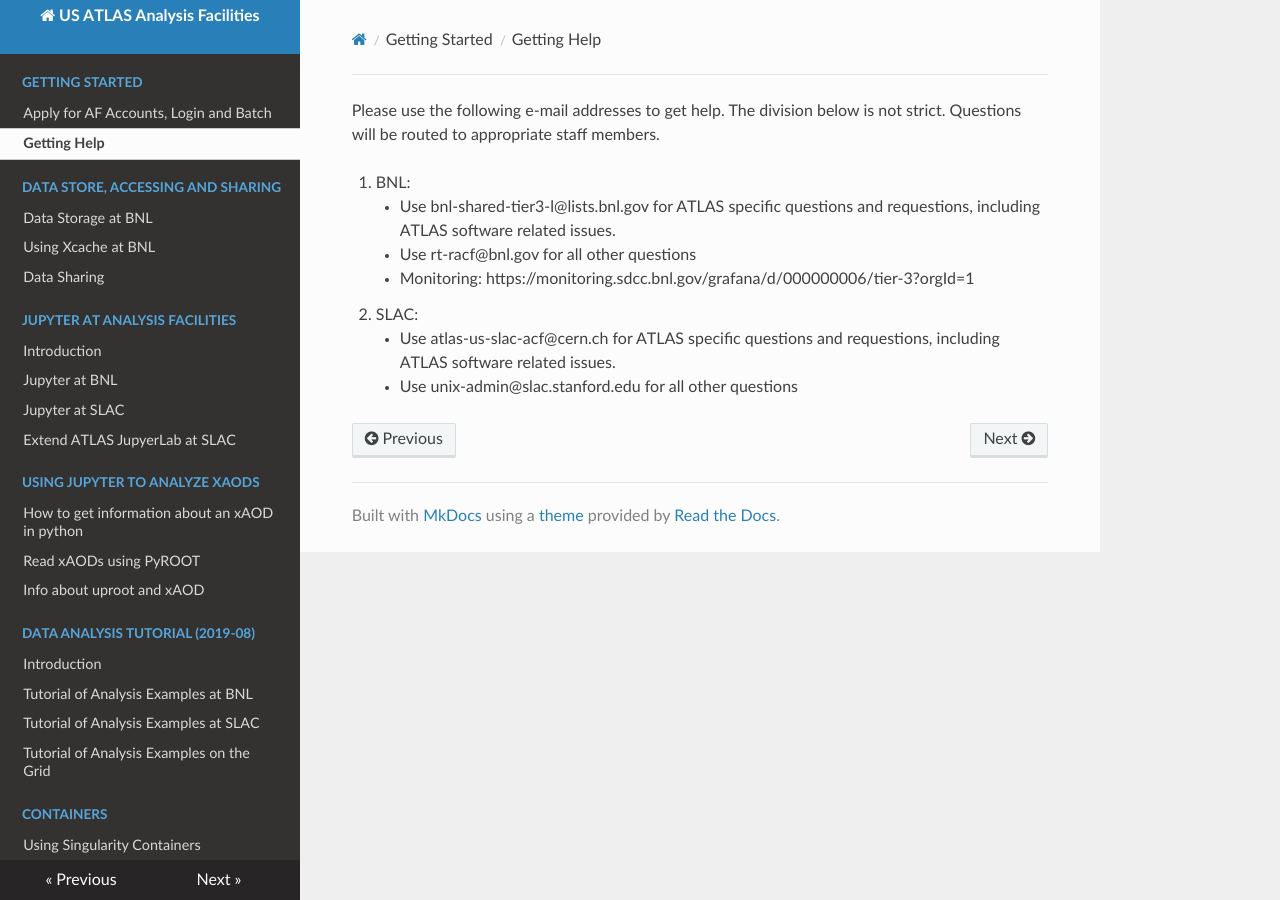
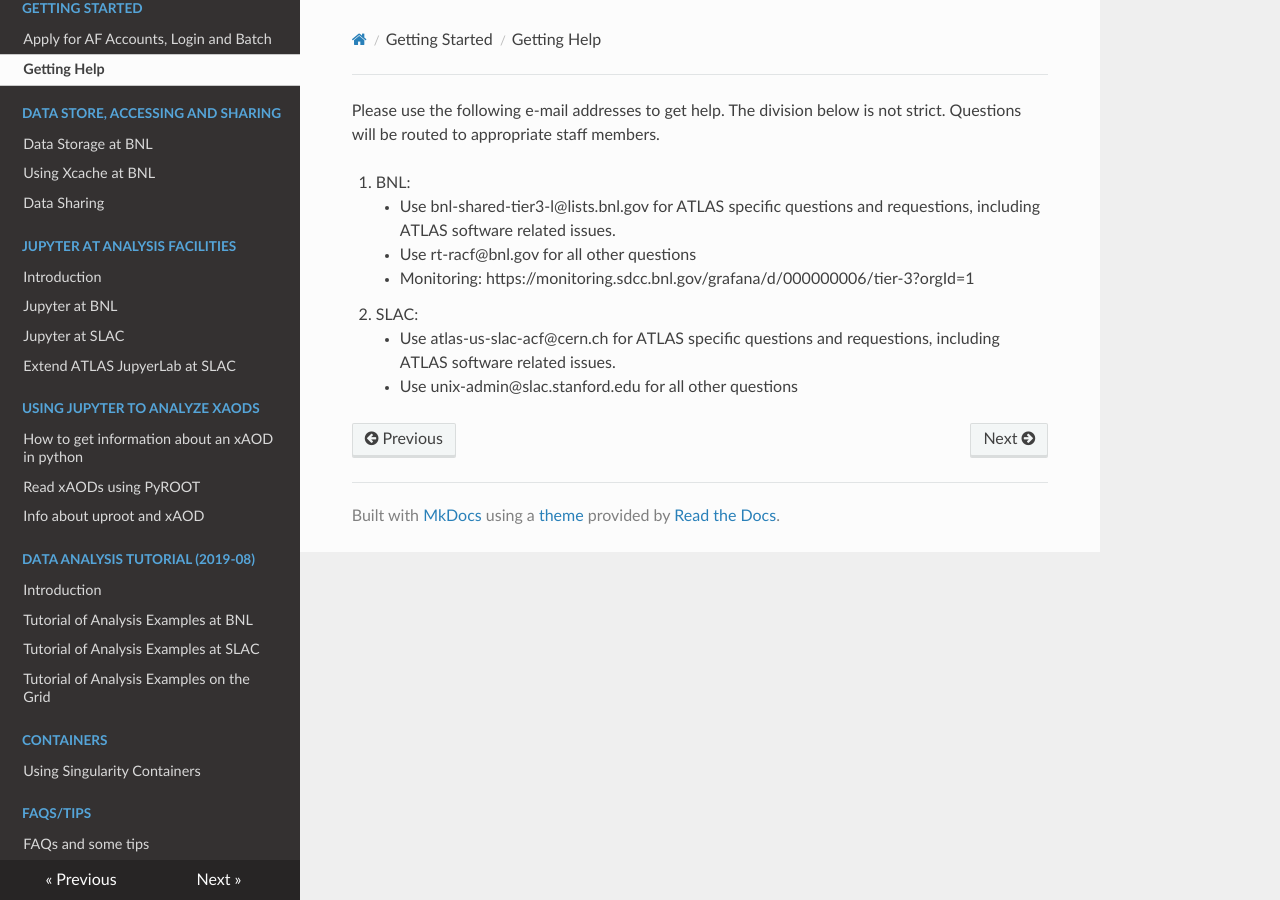
Before and after one commit to usatlas/AFdocs, an MkDocs documentation site: the page built from tier3docs/GettingHelp.md, in a window 1280 px wide. Built offline with MkDocs 1.6.1, drawn with Linux system fonts in a browser that asks for light colours; nearby versions of some CDN libraries.

Commit message:
Added the new FAQs/tips section into the menu

```diff
--- a/mkdocs.yml
+++ b/mkdocs.yml
@@ -29,6 +29,8 @@ nav:
         - 'Tutorial of Analysis Examples on the Grid': Tutorial-2019Aug/Grid/README.md
     - 'Containers':
         - 'Using Singularity Containers': Containers/UsingSingularity/README.md
+    - 'FAQs/Tips':
+        - 'FAQs and some tips': faq-tips.md
 theme:
   name: readthedocs
 # more options: https://www.mkdocs.org/user-guide/choosing-your-theme/#readthedocs
```
